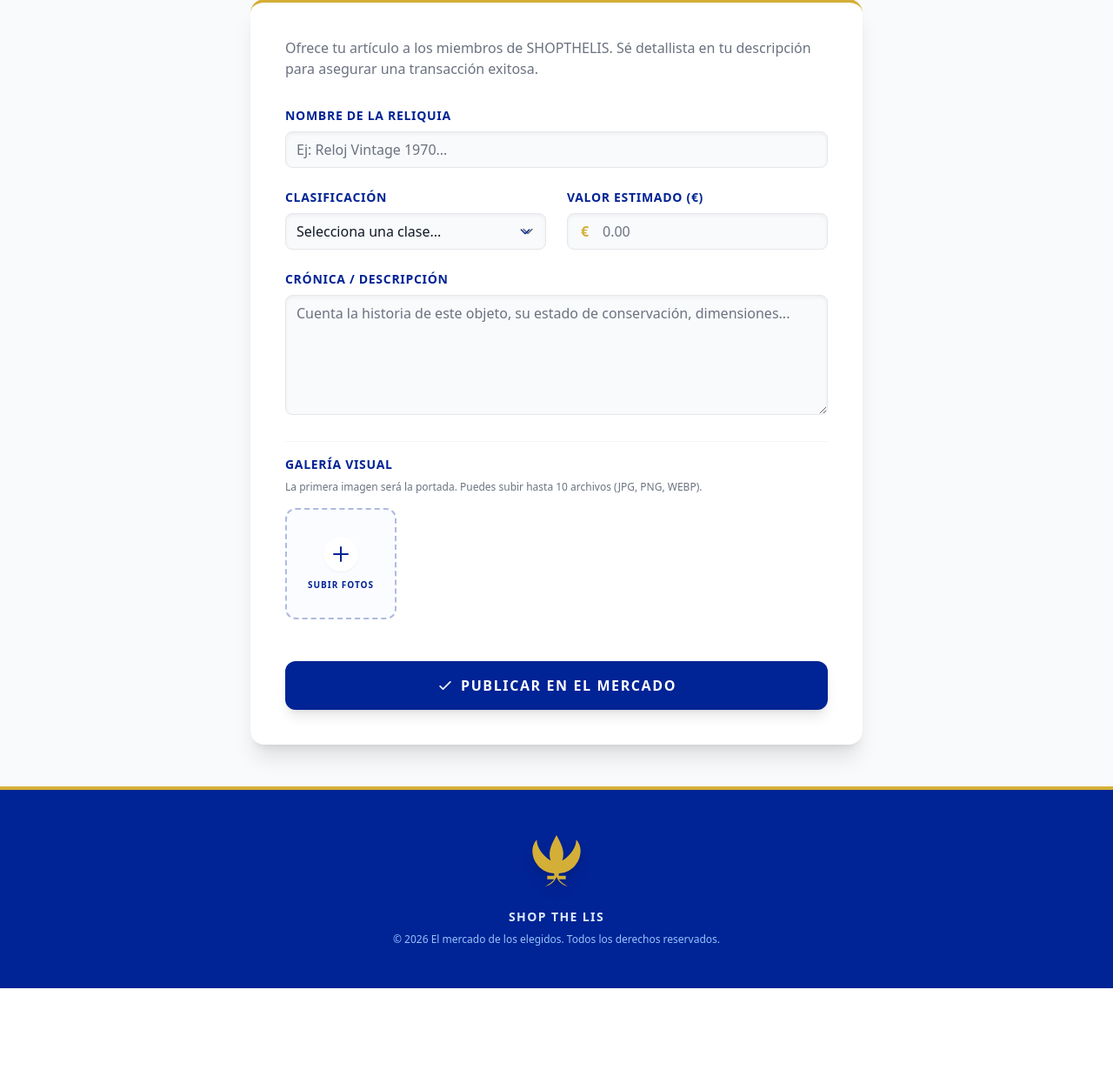
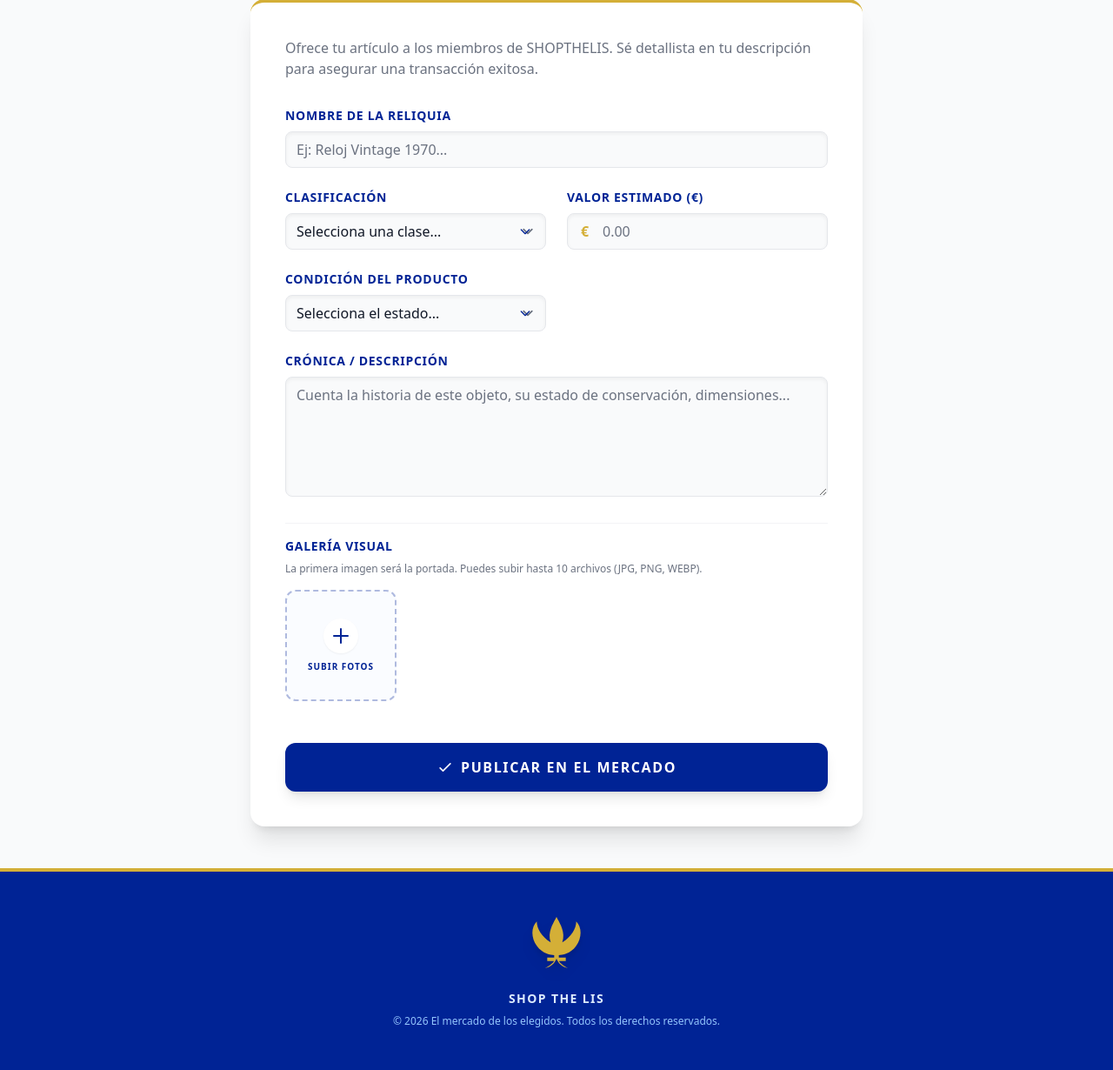
Before and after one commit to whaitking/shop_the_lis, a Laravel app: page /items/create in a window 1280 px wide. Shown: the part 205-1435 px from the top of the page at 87% size. Before the commit the page ends 1341 px from the top, so only its background shows below. Run offline with Laravel 12, Linux system fonts and the light colour scheme; a user stored in the database is signed in; data comes from the database, SQL or seed files in the repository; data that the repository does not hold is empty; style sheets or scripts are compiled from the project's sources; some web fonts are replaced.

Commit message:
Fix image duplication bug and add item condition field
- Adds file hash checking during image uploads in `ItemController` to prevent saving exact duplicate images if the user accidentally submits the same file multiple times.
- Adds a "Condición del Producto" dropdown to both the item creation and edit views, allowing users to specify if the item is Nuevo, Como nuevo, Usado, etc.
- Updates the `ItemController` validation and database operations to handle the new `condition` property.

Co-authored-by: whaitking <76054703+whaitking@users.noreply.github.com>

```diff
--- a/app/Http/Controllers/ItemController.php
+++ b/app/Http/Controllers/ItemController.php
@@ -70,6 +70,7 @@ class ItemController extends Controller
             'name' => 'required|string|max:255',
             'description' => 'required',
             'price' => 'required|numeric|min:0',
+            'condition' => 'required|string',
             'images' => 'required|array|min:1|max:10',
             'images.*' => 'image|mimes:jpeg,png,jpg,webp|max:2048',
         ]);
@@ -82,15 +83,21 @@ class ItemController extends Controller
             'slug' => Str::slug($validatedData['name']) . '-' . uniqid(),
             'description' => $validatedData['description'],
             'price' => $validatedData['price'],
+            'condition' => $validatedData['condition'],
         ]);
 
-        // 3. Guardar las imágenes
+        // 3. Guardar las imágenes (evitando archivos duplicados)
         if ($request->hasFile('images')) {
+            $uploadedHashes = [];
             foreach ($request->file('images') as $file) {
+                $hash = md5_file($file->getRealPath());
+                if (!in_array($hash, $uploadedHashes)) {
+                    $uploadedHashes[] = $hash;
                     $path = $file->store('items', 'public');
                     $item->images()->create([
                         'image_path' => $path,
                     ]);
+                }
             }
         }
 
@@ -152,20 +159,26 @@ class ItemController extends Controller
             'category_id' => 'required|exists:categories,id',
             'description' => 'required|string',
             'price' => 'required|numeric|min:0',
+            'condition' => 'required|string',
             'images' => 'nullable|array|max:10',
             'images.*' => 'image|mimes:jpeg,png,jpg,webp|max:2048',
         ]);
 
         // 3. Actualizar los datos de texto
-        $item->update($request->only('name', 'price', 'description', 'category_id'));
+        $item->update($request->only('name', 'price', 'description', 'category_id', 'condition'));
 
-        // 4. Guardar NUEVAS imágenes si el usuario ha subido más
+        // 4. Guardar NUEVAS imágenes si el usuario ha subido más (evitando duplicados)
         if ($request->hasFile('images')) {
+            $uploadedHashes = [];
             foreach ($request->file('images') as $file) {
+                $hash = md5_file($file->getRealPath());
+                if (!in_array($hash, $uploadedHashes)) {
+                    $uploadedHashes[] = $hash;
                     $path = $file->store('items', 'public');
                     $item->images()->create([
                         'image_path' => $path,
                     ]);
+                }
             }
         }
 
--- a/resources/views/items/create.blade.php
+++ b/resources/views/items/create.blade.php
@@ -56,6 +56,23 @@
                                 <input type="number" name="price" step="0.01" min="0" placeholder="0.00" class="w-full border-gray-200 bg-gray-50 focus:bg-white rounded-lg shadow-inner focus:ring-2 focus:ring-[#D4AF37] focus:border-transparent transition-all duration-300 pl-10" required>
                                 <div class="absolute inset-y-0 left-0 pl-4 flex items-center pointer-events-none">
                                     <span class="text-[#D4AF37] font-bold">€</span>
+                                </div>
+                            </div>
+                        </div>
+
+                        {{-- Condición --}}
+                        <div>
+                            <label class="block text-sm font-bold text-[#002395] uppercase tracking-wider mb-2">Condición del Producto</label>
+                            <div class="relative">
+                                <select name="condition" class="w-full border-gray-200 bg-gray-50 focus:bg-white rounded-lg shadow-inner focus:ring-2 focus:ring-[#D4AF37] focus:border-transparent transition-all duration-300 appearance-none cursor-pointer" required>
+                                    <option value="" disabled selected>Selecciona el estado...</option>
+                                    <option value="Nuevo">Nuevo</option>
+                                    <option value="Como nuevo">Como nuevo</option>
+                                    <option value="Usado - Buen estado">Usado - Buen estado</option>
+                                    <option value="Usado - Aceptable">Usado - Aceptable</option>
+                                </select>
+                                <div class="pointer-events-none absolute inset-y-0 right-0 flex items-center px-4 text-[#002395]">
+                                    <svg class="h-4 w-4" fill="none" stroke="currentColor" viewBox="0 0 24 24"><path stroke-linecap="round" stroke-linejoin="round" stroke-width="2" d="M19 9l-7 7-7-7"></path></svg>
                                 </div>
                             </div>
                         </div>
```
Also changed, not shown: resources/views/items/edit.blade.php (+17 -0 lines). Lines whose indentation alone changed are shown as unchanged.
